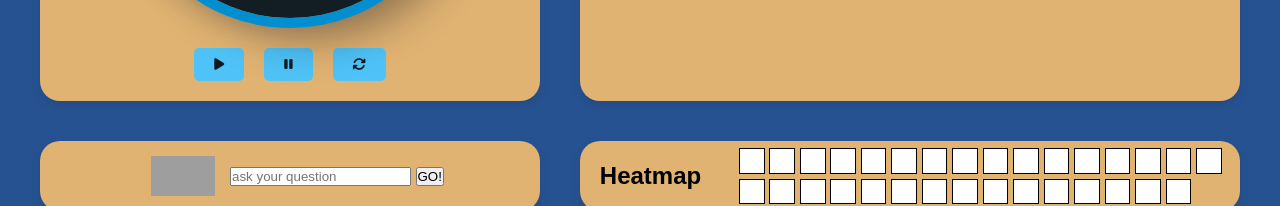
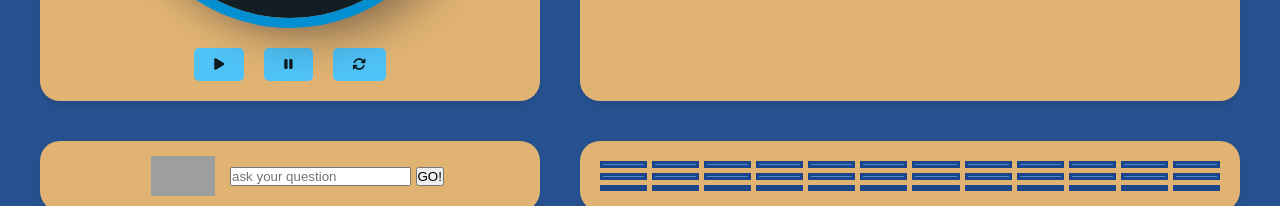
Before and after one commit to AlanTruu/StudySyncProject, a website: page index.html in a window 1280 px wide. Shown: the part 594-800 px from the top of the page. Drawn offline with nearby package versions, Linux system fonts and the light colour scheme; grey boxes are pictures that could not be loaded; a web font is replaced by a local one.

Commit message:
Animated heatmap, added on click interaction

```diff
--- a/index.html
+++ b/index.html
@@ -91,42 +91,7 @@
 
     <div class="container con-5" id="heatmap">
         <div class="card">
-            <div id="heatmapTitle">Heatmap</div>
-            <div id="heatmapContainer">
-                <div id="heatmapContent">
-                    <div class="heatmapItem" id="heatmapItem1"></div>
-                    <div class="heatmapItem" id="heatmapItem2"></div>
-                    <div class="heatmapItem" id="heatmapItem3"></div>
-                    <div class="heatmapItem" id="heatmapItem4"></div>
-                    <div class="heatmapItem" id="heatmapItem5"></div>
-                    <div class="heatmapItem" id="heatmapItem6"></div>
-                    <div class="heatmapItem" id="heatmapItem7"></div>
-                    <div class="heatmapItem" id="heatmapItem8"></div>
-                    <div class="heatmapItem" id="heatmapItem9"></div>
-                    <div class="heatmapItem" id="heatmapItem10"></div>
-                    <div class="heatmapItem" id="heatmapItem11"></div>
-                    <div class="heatmapItem" id="heatmapItem12"></div>
-                    <div class="heatmapItem" id="heatmapItem13"></div>
-                    <div class="heatmapItem" id="heatmapItem14"></div>
-                    <div class="heatmapItem" id="heatmapItem15"></div>
-                    <div class="heatmapItem" id="heatmapItem16"></div>
-                    <div class="heatmapItem" id="heatmapItem17"></div>
-                    <div class="heatmapItem" id="heatmapItem18"></div>
-                    <div class="heatmapItem" id="heatmapItem19"></div>
-                    <div class="heatmapItem" id="heatmapItem20"></div>
-                    <div class="heatmapItem" id="heatmapItem21"></div>
-                    <div class="heatmapItem" id="heatmapItem22"></div>
-                    <div class="heatmapItem" id="heatmapItem23"></div>
-                    <div class="heatmapItem" id="heatmapItem24"></div>
-                    <div class="heatmapItem" id="heatmapItem25"></div>
-                    <div class="heatmapItem" id="heatmapItem26"></div>
-                    <div class="heatmapItem" id="heatmapItem27"></div>
-                    <div class="heatmapItem" id="heatmapItem28"></div>
-                    <div class="heatmapItem" id="heatmapItem29"></div>
-                    <div class="heatmapItem" id="heatmapItem30"></div>
-                    <div class="heatmapItem" id="heatmapItem31"></div>
-                </div>
-            </div>
+            <div class="heatmapGrid" id="heatmapGrid"></div>
         </div>
     </div>
 </div>
--- a/public/MainPageFunctions.js
+++ b/public/MainPageFunctions.js
@@ -34,16 +34,7 @@ const sendInput = async () => {
 const inputButton = document.querySelector('#inputButton');
 inputButton.addEventListener('click', sendInput);
 
-// **** Heatmap Functions ****
-// Check date and time
-setInterval(() => {
-    const now = new Date();
-}, 1000);
-
-
-
-
-//calendar
+// **** Calendar ****
 document.addEventListener("DOMContentLoaded", function () {
     const calendarDiv = document.getElementById("calendar");
 
@@ -112,3 +103,29 @@ document.addEventListener("DOMContentLoaded", function () {
 
     calendarDiv.appendChild(grid);
 });
+
+// **** Heatmap ****
+const heatmapGrid = document.getElementById("heatmapGrid");
+const gridSize = 36; // Number of squares in the grid
+
+for (let i = 0; i < gridSize; i++) {
+    const square = document.createElement("div");
+    square.classList.add("square");
+    square.dataset.index = i; // Stores index for later use
+    heatmapGrid.appendChild(square);
+}
+
+document.addEventListener('DOMContentLoaded', () => { // Ensure DOM is loaded before runnning script
+    const grid = document.querySelector('.heatmapGrid');
+
+    // Generate array of squares attached to grid elements
+    grid.innerHTML = Array.from({ length: gridSize }).map((_, i) => '<div class="square" data-index="${i}"></div>').join('');
+
+    // Add event listeners to each square
+    grid.addEventListener('click', e => {
+        const sq = e.target;
+        if (!sq.classList.contains('square')) return; // Ignore clicks outside squares
+        sq.classList.toggle('active'); // Toggle active class
+    });
+
+});
--- a/public/Style.css
+++ b/public/Style.css
@@ -257,32 +257,34 @@ h2 {
     grid-row: 3;
 }
 
-#heatmapContainer {
-    display: flex;
+#heatmapGrid {
+    padding: 20px;
+    display: grid;
+    grid-template-columns: repeat(12, 1fr);
+    grid-template-rows: repeat(3, 1fr);
+    gap: 5px;
     width: 100%;
-    margin: 0%;
+    height: 100%;
 }
 
-#heatmapTitle{
-    margin: 3%;
-    font-size: 1.5rem;
-    font-weight: bold;
-}
+.square {
+    width: 1fr;
+    height: 1fr;
+    background: #5486d6;
+    border: 3px solid #19458a;
+  }
 
-#heatmapContent {
-    display: flex;
-    flex-wrap: wrap;
-    width: 100%;
-    margin-left: 3%;
-    margin-right: 3%;
-}
+  .square:hover {
+    transform: scale(1.05);
+    filter: brightness(0.9);
+  }
 
-.heatmapItem {
-    width: 2vw;
-    height: 2vw;
-    margin: .5%;
-    border: 1px solid black;
-    background-color: white;
-    font-size: 1rem;
-    display: flex;
-}
+  .square.active {
+    background: #e0cb7e;
+    border: 3px solid #a69147;
+  }
+
+  .square.active:hover {
+    transform: scale(1.05);
+    filter: brightness(0.9);
+  }
```
